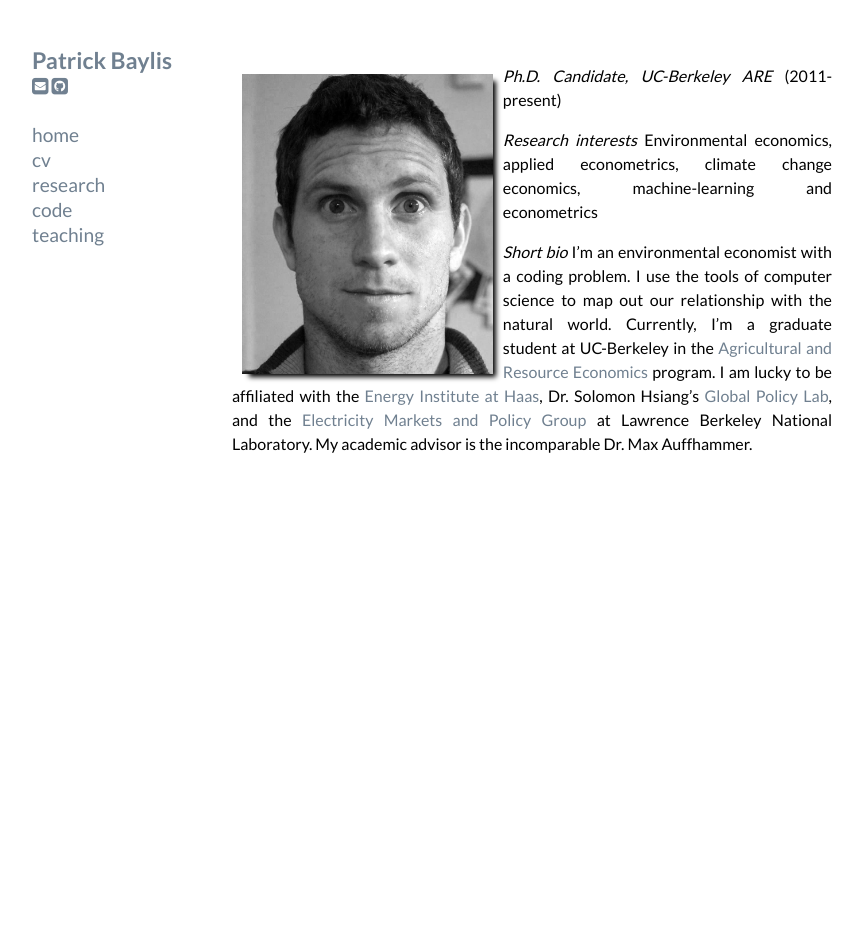
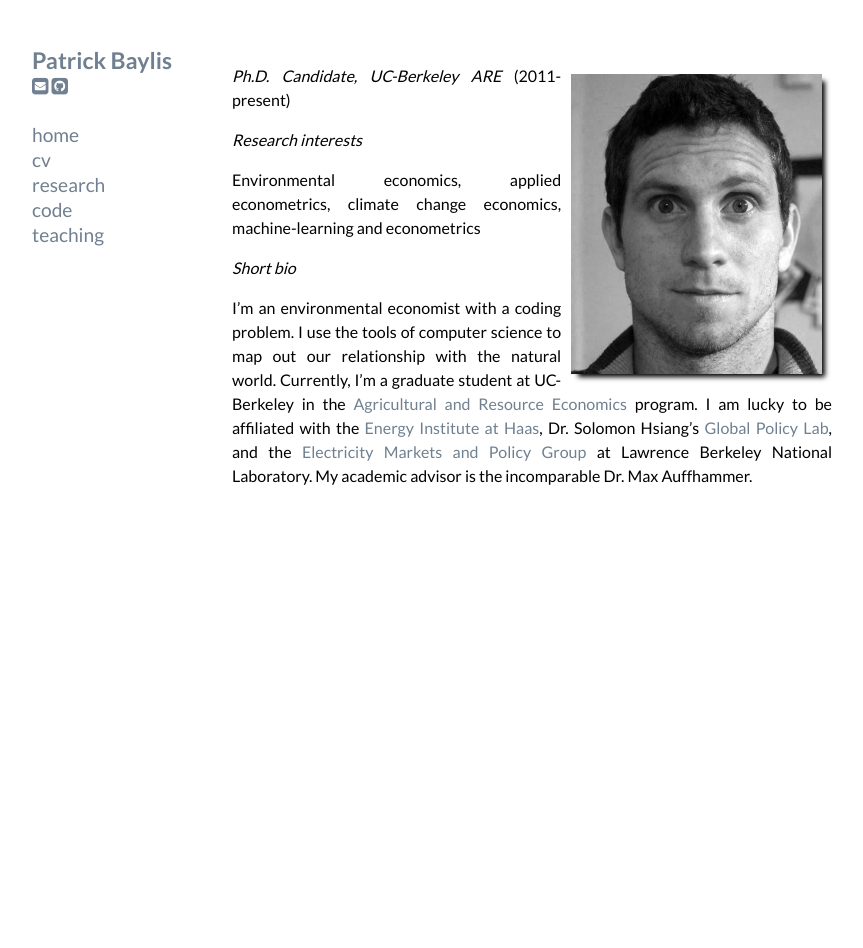
Before and after one commit to pbaylis/pbaylis.github.io, a Jekyll site: the page built from index.markdown, in a window 1280 px wide. Shown: the whole page, without its empty margins (208-1071 px from the left). Built offline with Jekyll 4.4.1, drawn with Linux system fonts in a browser that asks for light colours; nearby versions of some CDN libraries; Markdown is read by kramdown in place of the engine named in the settings.

Commit message:
float right

```diff
--- a/index.markdown
+++ b/index.markdown
@@ -3,12 +3,14 @@
 title: Patrick Baylis
 ---
 
-<img src="images/pbaylis_head_bw.jpg" alt="headshot" height="300px" class="shadow" style="float:left; margin:10px 10px 10px 10px;" />
+<img src="images/pbaylis_head_bw.jpg" alt="headshot" height="300px" class="shadow" style="float:right; margin:10px 10px 10px 10px;" />
 
 *Ph.D. Candidate, UC-Berkeley ARE* (2011-present)
 
 *Research interests*
+
 Environmental economics, applied econometrics, climate change economics, machine-learning and econometrics
 
 *Short bio*
+
 I'm an environmental economist with a coding problem. I use the tools of computer science to map out our relationship with the natural world. Currently, I'm a graduate student at UC-Berkeley in the [Agricultural and Resource Economics](http://areweb.berkeley.edu) program. I am lucky to be affiliated with the [Energy Institute at Haas](https://ei.haas.berkeley.edu), Dr. Solomon Hsiang's [Global Policy Lab](http://www.solomonhsiang.com/lab), and the [Electricity Markets and Policy Group](http://emp.lbl.gov/) at Lawrence Berkeley National Laboratory. My academic advisor is the incomparable Dr. Max Auffhammer.
```
